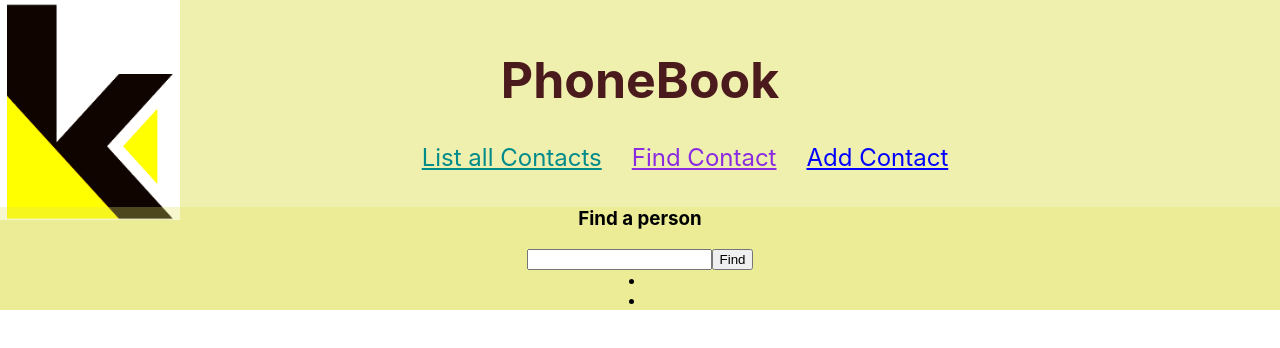
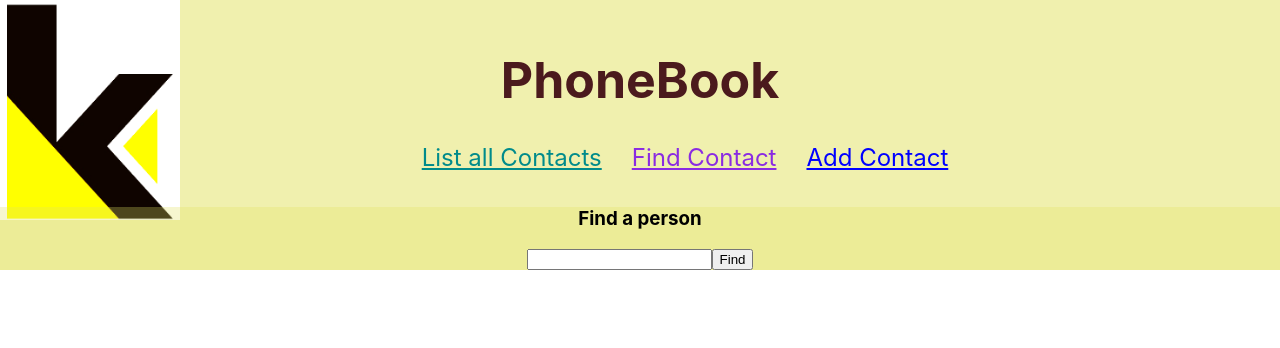
Before and after one commit to GilDragon/phonebookREACT, a React (Create React App) app: page /findperson in a window 1280 px wide. Shown: the top 348 px of the page. Built offline with nearby package versions, Linux system fonts and the light colour scheme.

Commit message:
fixed find contact
Co-authored-by: Gilsoo Park <PAR13371158@student.kangan.edu.au>

```diff
--- a/src/components/All-people.js
+++ b/src/components/All-people.js
@@ -10,7 +10,7 @@ class AllPeople extends React.Component {
         }
     }
     GetAllPeople() {
-        fetch("http://localhost:5178/contacts")
+        fetch("https://kanganphonebookapi.azurewebsites.net/contacts")
             .then((result) => result.json())
             //.then((res) => console.log(res));
             //.then((res) => res !== null ? this.setState({ people: res }) : this.setState({ people: null }))
--- a/src/components/find-person.js
+++ b/src/components/find-person.js
@@ -8,23 +8,25 @@ class FindPerson extends React.Component {
     constructor(props) {
         super(props);
         this.state = {
-            foundperson: { name: null, contactNumber: null}
+            foundresult: []
         }
     }
 
     renderPerson(id, name, contactNumber) {
+        console.log('renderperson', name, contactNumber)
         return <Person id={id} name={name} contactNumber={contactNumber} key={id}/>
     }
 
 
     findPerson() {
         const name = document.getElementById("searchTerm-inp").value;
-        fetch("http://localhost:5178/contact?"
+        fetch("https://kanganphonebookapi.azurewebsites.net/contact?"
         + new URLSearchParams({searchTerm: name}))
             .then((result)=> result.json()) //json
             //.then((res)=> res !== null? this.setState({foundperson: res}) : {id: "Not Found ", name: "NOT FOUND", contactNumber: "NOT FOUND"}) //set
             //.then((res) => console.log(res));
-            .then((res)=> this.setState({foundperson: res}))
+            .then((res) => this.setState({ foundresult: res }))
+
     }
 
     render() {
@@ -35,8 +37,11 @@ class FindPerson extends React.Component {
                 <input type="text" id="searchTerm-inp" />
                 <button onClick={() => this.findPerson()}>Find</button>
 
-                <Person name={this.state.foundperson.name} contactNumber={this.state.foundperson.contactNumber}></Person>
-                <li> {this.state.foundperson.name} {this.state.contactNumber}</li>
+                {
+                    this.state.foundresult.length == 0 ?
+                        console.log("No people found", this.state.foundresult) :
+                        this.state.foundresult.map((foundperson) => this.renderPerson(foundperson.id, foundperson.name, foundperson.contactNumber))
+                }
 
             </div>
         )
```
